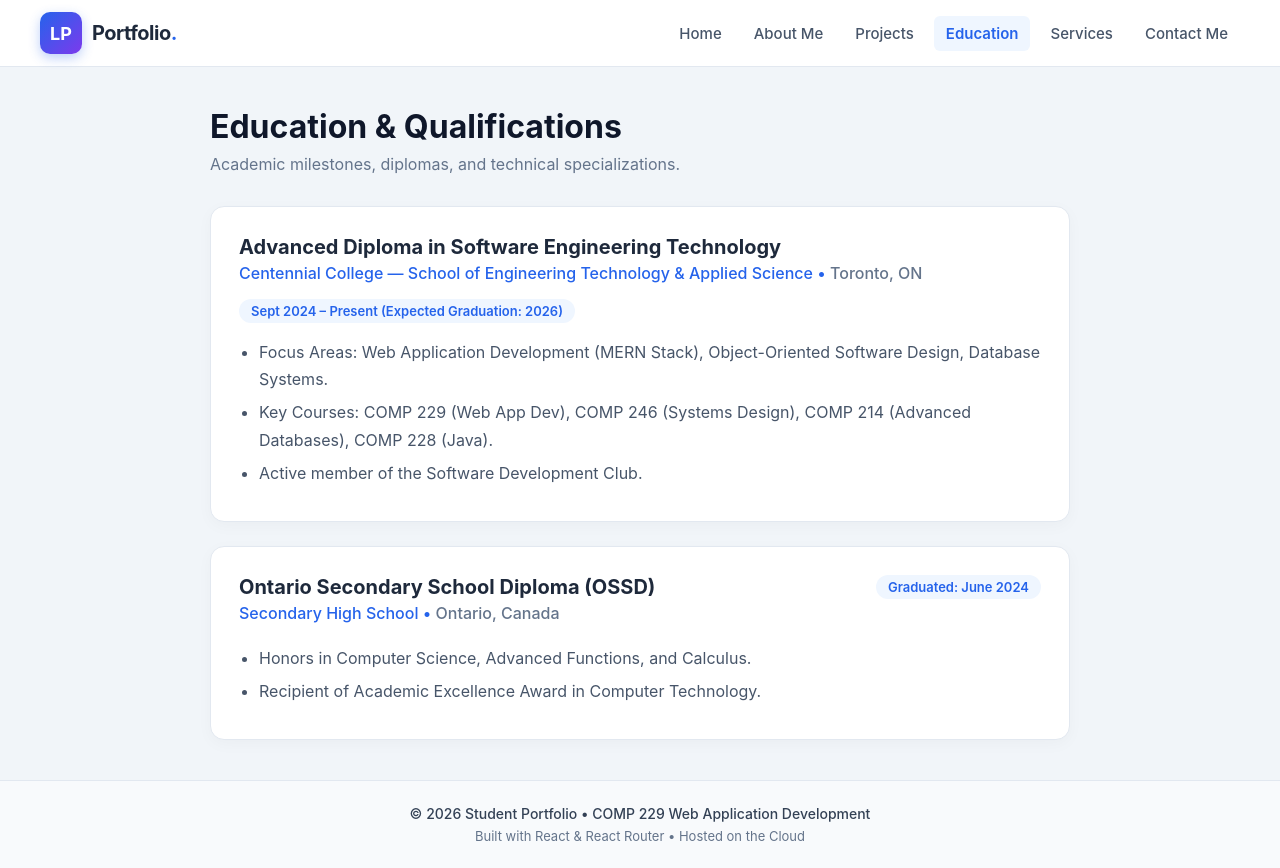
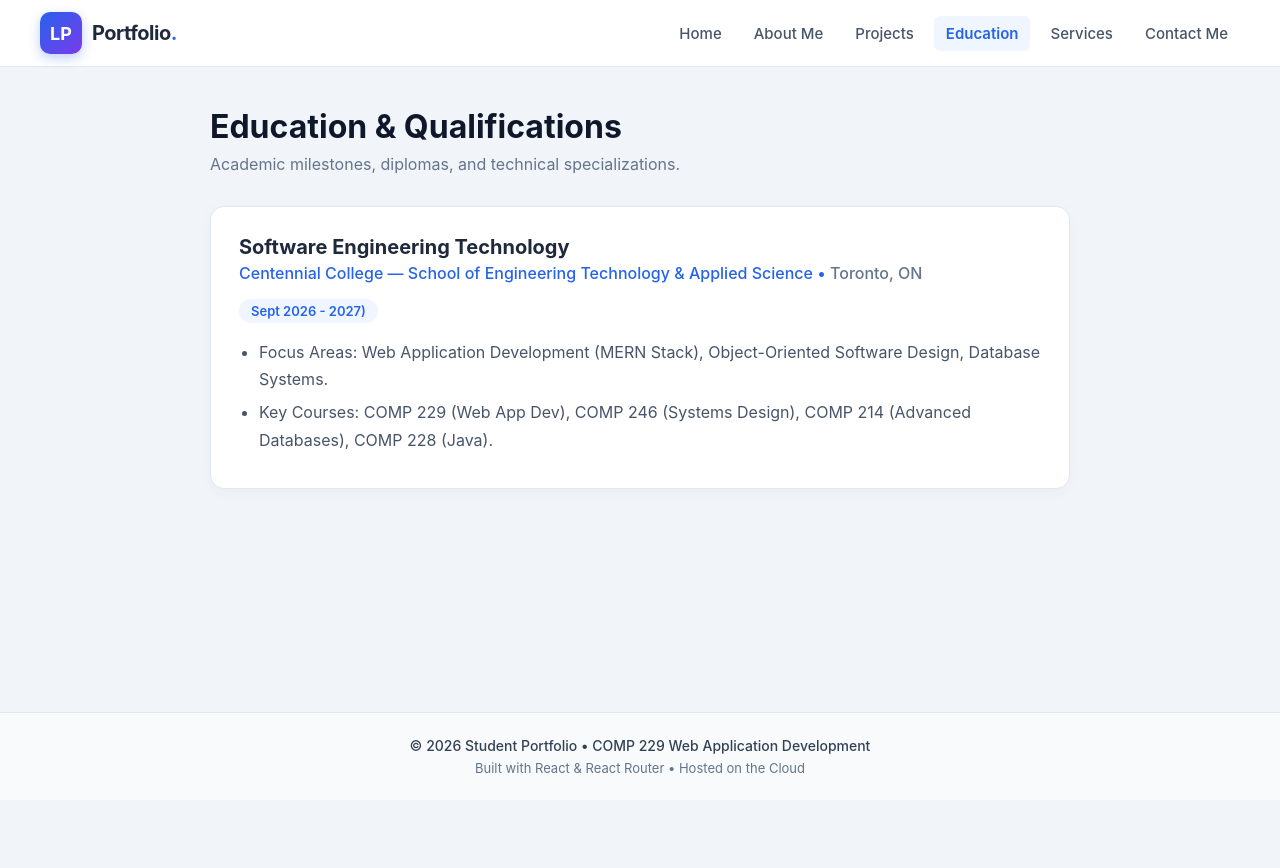
Before and after one commit to Ssajeetha/react-portfolio, a React (Vite) app: page /education in a window 1280 px wide. After the commit the page ends 800 px from the top, so only its background shows below. Built offline with nearby package versions, Linux system fonts and the light colour scheme.

Commit message:
Update Education.jsx
Edited education

```diff
--- a/src/pages/Education.jsx
+++ b/src/pages/Education.jsx
@@ -7,26 +7,26 @@ import React from 'react';
 function Education() {
   const educationHistory = [
     {
-      degree: "Advanced Diploma in Software Engineering Technology",
+      degree: "Software Engineering Technology",
       institution: "Centennial College — School of Engineering Technology & Applied Science",
       location: "Toronto, ON",
-      dates: "Sept 2024 – Present (Expected Graduation: 2026)",
+      dates: "Sept 2026 - 2027)",
       details: [
         "Focus Areas: Web Application Development (MERN Stack), Object-Oriented Software Design, Database Systems.",
         "Key Courses: COMP 229 (Web App Dev), COMP 246 (Systems Design), COMP 214 (Advanced Databases), COMP 228 (Java).",
-        "Active member of the Software Development Club."
+
       ]
     },
-    {
-      degree: "Ontario Secondary School Diploma (OSSD)",
-      institution: "Secondary High School",
-      location: "Ontario, Canada",
-      dates: "Graduated: June 2024",
-      details: [
-        "Honors in Computer Science, Advanced Functions, and Calculus.",
-        "Recipient of Academic Excellence Award in Computer Technology."
-      ]
-    }
+    // {
+    //   degree: "Ontario Secondary School Diploma (OSSD)",
+    //   institution: "Secondary High School",
+    //   location: "Ontario, Canada",
+    //   dates: "Graduated: June 2024",
+    //   details: [
+    //     "Honors in Computer Science, Advanced Functions, and Calculus.",
+    //     "Recipient of Academic Excellence Award in Computer Technology."
+    //   ]
+    // }
   ];
 
   return (
```
